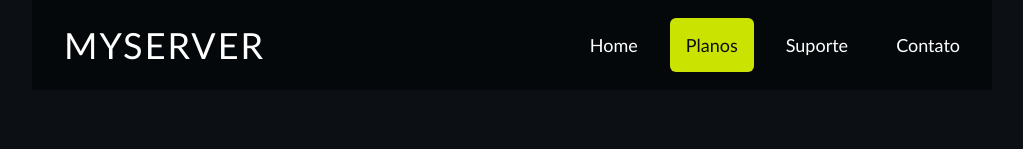
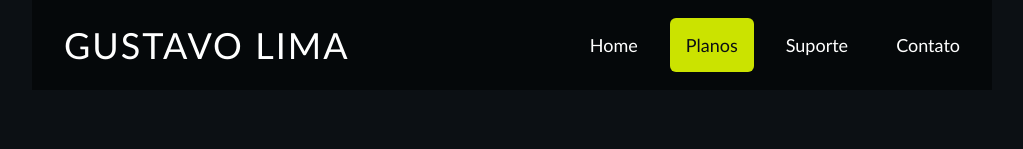
Before and after one commit to santanadegustavo/Plano, a plain HTML site: page index.html in a window 1280 px wide. Shown: the top 149 px of the page, without its empty margins (128-1151 px from the left). Drawn offline with Linux system fonts and the light colour scheme.

Commit message:
finalizado

```diff
--- a/index.html
+++ b/index.html
@@ -9,7 +9,7 @@
 <body>
     <header class="header"> <!--parte da introdução do site-->
         <div class="header__logo">
-            MyServer
+            Gustavo Lima
         </div>
 
         <nav class="header__nav"> <!--parte da navegação do site-->
```
